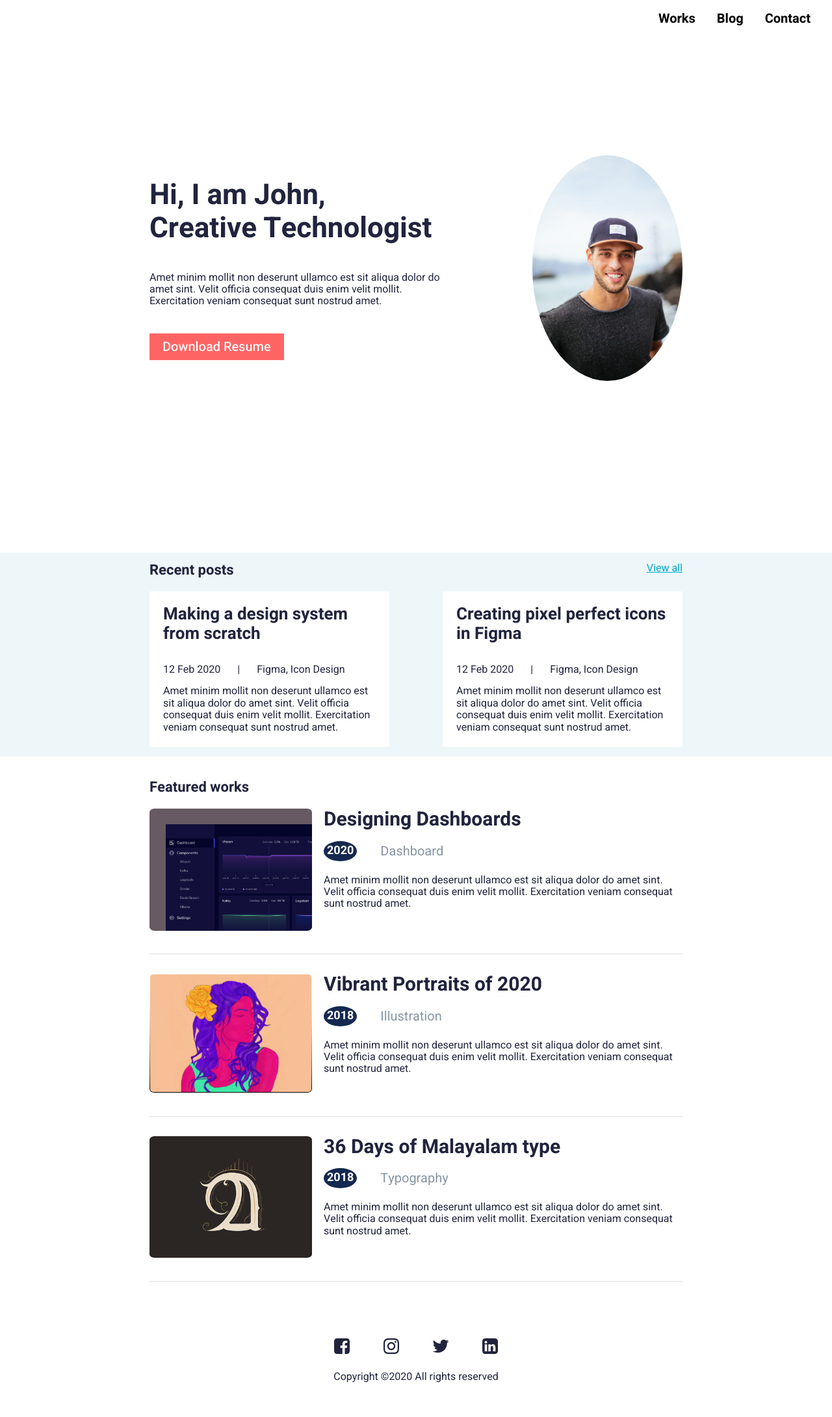
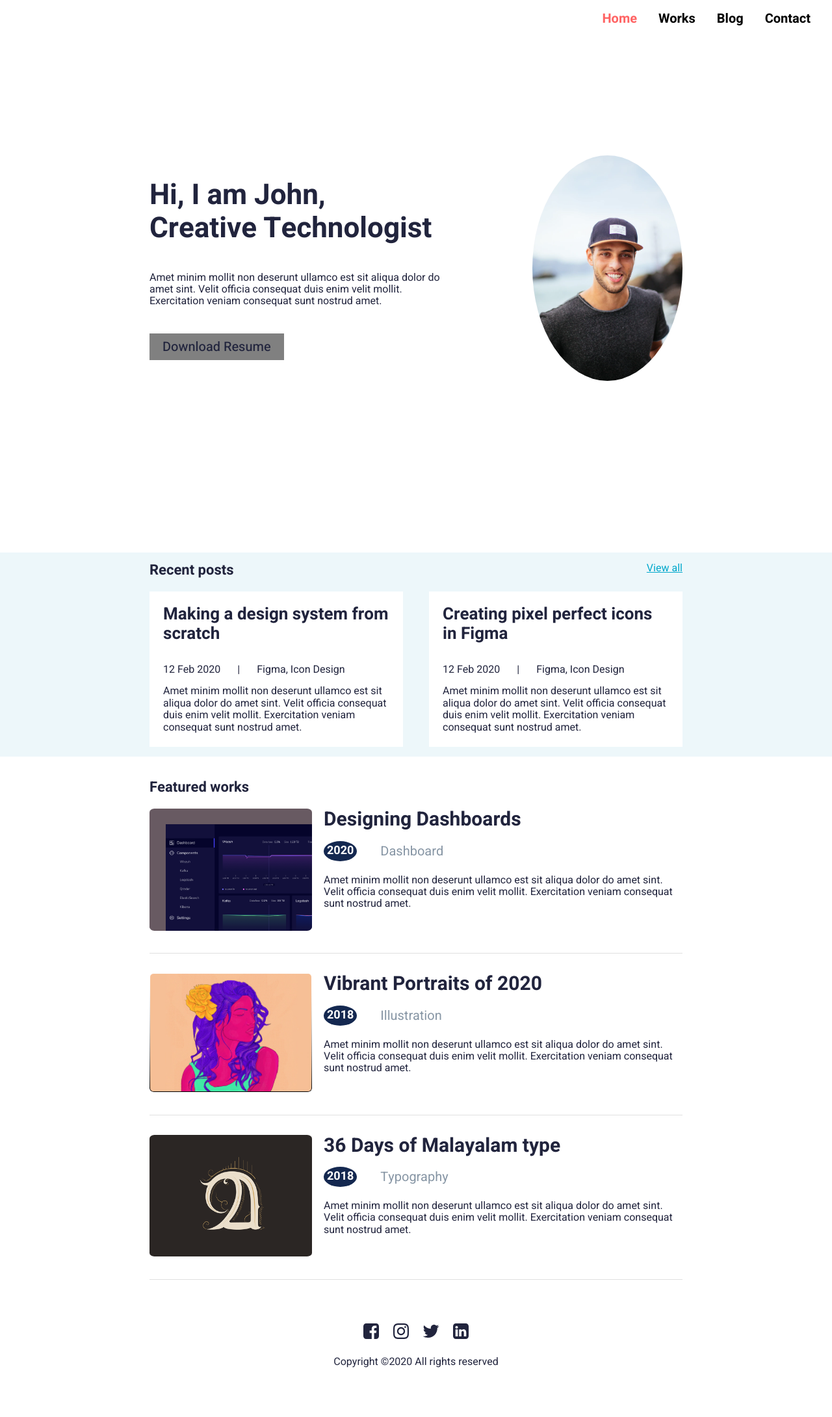
Before and after one commit to jhladkov/super-maket, a website: page app/index.html in a window 1280 px wide. Shown: the whole page at 65% size. After the commit the page ends 2107 px from the top, so only its background shows below. Drawn offline with nearby package versions, Linux system fonts and the light colour scheme.

Commit message:
'finish-commit'

```diff
--- a/app/index.html
+++ b/app/index.html
@@ -20,13 +20,19 @@
         <div class="header-top">
             <nav class="header-menu">
                 <ul class="header-menu-list">
-                    <li class="header-menu-list-title"><a class="header-menu-list-title-link" href="work.html">Works</a></li>
-                    <li class="header-menu-list-title"><a class="header-menu-list-title-link" href="blog.html">Blog</a></li>
-                    <li class="header-menu-list-title"><a data-goto = '.footer' class="header-menu-list-title-link" href="#">Contact</a></li>
+                    <li class="header-menu-list-title"><a class="header-menu-list-title-link header-use-title" href="index.html">Home</a>
+                    </li>
+                    <li class="header-menu-list-title"><a class="header-menu-list-title-link" href="work.html">Works</a>
+                    </li>
+                    <li class="header-menu-list-title"><a class="header-menu-list-title-link" href="blog.html">Blog</a>
+                    </li>
+                    <li class="header-menu-list-title"><a data-goto='.footer' class="header-menu-list-title-link"
+                                                          href="#">Contact</a></li>
                 </ul>
             </nav>
         </div>
     </header>
+    <div class="main-wrapper">
         <section class="section about-me">
             <div class="container">
                 <div class="about-me-content">
@@ -72,7 +78,7 @@
                         </p>
                     </div>
                     <div data-aos="fade-up" class="recent-posts-content-inner">
-                    <div  class="recent-posts-content-title title">
+                        <div class="recent-posts-content-title title">
                             Creating pixel perfect icons in Figma
                         </div>
                         <div class="recent-posts-content-wrapper data">
@@ -114,7 +120,6 @@
                             </p>
                         </div>
                     </div>
-                <div class="border"></div>
                     <div class="featured-works-item">
                         <div data-aos="fade-up" class="featured-works-item-photo">
                             <a href="design.html">
@@ -135,7 +140,6 @@
                             </p>
                         </div>
                     </div>
-                <div class="border"></div>
                     <div class="featured-works-item">
                         <div data-aos="fade-up" class="featured-works-item-photo">
                             <a href="design.html">
@@ -156,11 +160,11 @@
                             </p>
                         </div>
                     </div>
-                <div class="border"></div>
                 </div>
             </div>
         </section>
-    <footer class="footer" >
+    </div>
+    <footer class="footer">
         <div class="footer-wrapper">
             <div class="icon-inner">
                 <a href="#" class="icon-link">
--- a/app/scss/About-me.scss
+++ b/app/scss/About-me.scss
@@ -2,7 +2,7 @@
   height: 100vh;
   display: flex;
   align-items: center;
-  justify-content: space-around;
+  justify-content: center;
 
   .about-me-content-inner {
     margin-right: 115px;
@@ -15,11 +15,16 @@
     }
 
     .about-me-content-button {
-      background-color: #FF6464;
+      background-color: gray;
       padding: 9px 20px;
       border: none;
-      color: white;
+      color: #21243D;
       cursor: pointer;
+      transition: all .3s;
+      &:hover{
+        background-color: #FF6464;
+        color: white;
+      }
 
       span {
         font-weight: 500;
--- a/app/scss/Featured-works.scss
+++ b/app/scss/Featured-works.scss
@@ -3,6 +3,11 @@
   .featured-works-item{
     display: flex;
     margin-bottom: 30px;
+    border-bottom: 1px solid #e0e0e0;
+    padding-bottom: 30px;
+    &:last-child{
+      margin: 0;
+    }
     img{
       border-radius: 3%;
       width: 250px;
--- a/app/scss/Footer.scss
+++ b/app/scss/Footer.scss
@@ -1,13 +1,19 @@
 .footer{
   display: flex;
   justify-content: center;
+  flex: 0 0 auto;
   .icon-inner{
     margin-bottom: 20px;
     display: flex;
-    justify-content: space-between;
+    justify-content: center;
+    a{
+      margin-right: 20px;
+      &:last-child{
+        margin: 0;
+      }
+    }
   }
   .footer-link{
-    padding-bottom: 50px;
     color: #21243D;
   }
 }
--- a/app/scss/Recent-posts.scss
+++ b/app/scss/Recent-posts.scss
@@ -3,6 +3,10 @@
   .recent-posts-top{
     display: flex;
     justify-content: space-between;
+    margin-bottom: 20px;
+    .section-title{
+      margin: 0;
+    }
     .recent-posts-top-link{
       text-decoration: underline;
       cursor: pointer;
@@ -16,7 +20,7 @@
     .recent-posts-content-inner{
       padding: 21px;
       background-color: #ffffff;
-      width: 45%;
+      width: calc(50% - 20px);
       .recent-posts-content-wrapper{
 
       }
--- a/app/scss/_base.scss
+++ b/app/scss/_base.scss
@@ -15,7 +15,7 @@ html{
   max-width: 850px;
   width: 100%;
   margin: 0 auto;
-  padding: 15px;
+  padding: 0 15px;
 }
 
 li, ul{
@@ -30,6 +30,10 @@ main{
   display: flex;
   min-height: 100%;
   flex-direction: column;
+  justify-content: space-between;
+}
+.main-wrapper{
+  flex: 1 0 auto;
 }
 img{
   width: 100%;
@@ -50,6 +54,10 @@ span{
 }
 .section{
   margin-bottom: 20px;
+  padding: 15px 0;
+  &:last-child{
+    margin: 0;
+  }
 }
 svg{
   fill: #21243D;
--- a/app/scss/_header.scss
+++ b/app/scss/_header.scss
@@ -2,9 +2,8 @@
   position: fixed;
   right: 0;
   z-index: 12;
-  padding-top: 17px;
+  padding: 17px 33px;
   background-color: #fff;
-  height: 50px;
   width: 100%;
 
 
@@ -18,11 +17,15 @@
   .header-menu {
     .header-menu-list {
       display: flex;
+      flex-wrap: wrap;
 
       .header-menu-list-title {
         padding-right: 33px;
         font-weight: 600;
         font-size: 20px;
+        &:last-child{
+          padding-right: 0;
+        }
 
         .header-menu-list-title-link {
           transition: color .2s;
@@ -38,3 +41,6 @@
 .header-menu-burger{
   display: none;
 }
+.header-use-title{
+  color: #FF6464;
+}
```
Also changed, not shown: app/blog.html (+3 -1 lines), app/design.html (+3 -1 lines), app/work.html (+4 -5 lines), app/css/style.min.css. Lines whose indentation alone changed are shown as unchanged.
